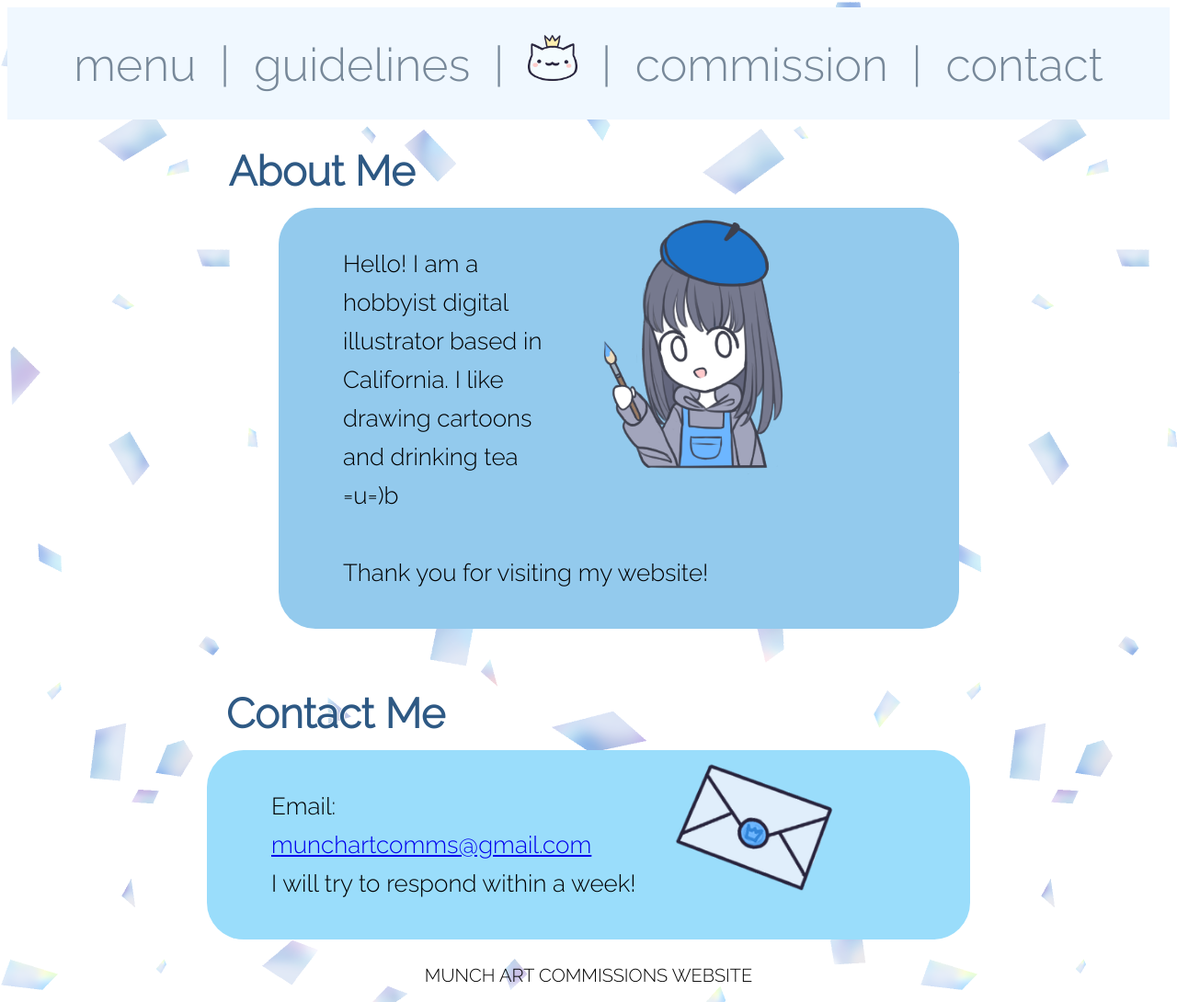
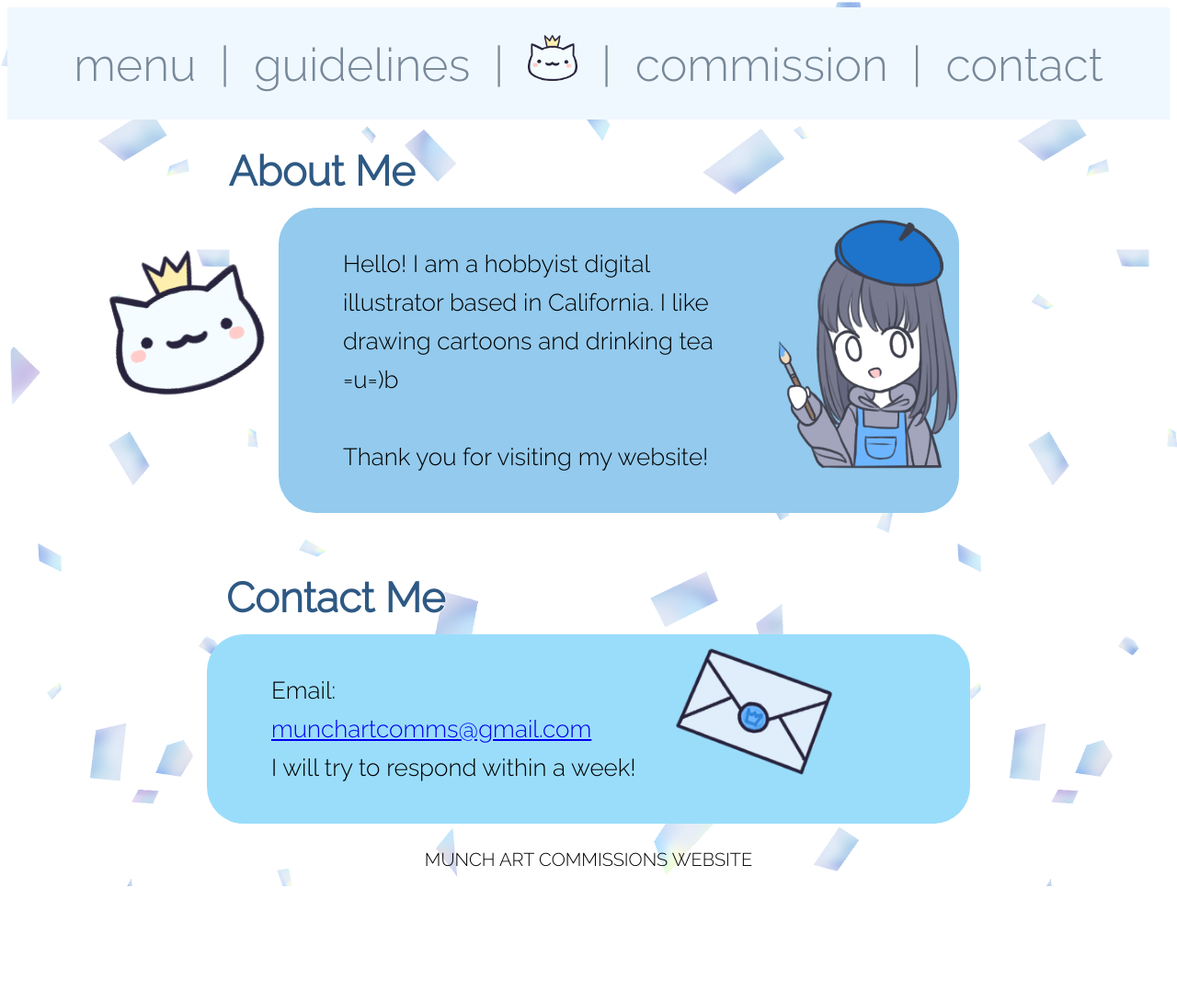
Before and after one commit to MunchArtCommissions/MunchArtCommissions.github.io, a plain HTML site: page contact.html in a window 1280 px wide. Shown: the whole page at 92% size. After the commit the page ends 964 px from the top, so only its background shows below. Drawn offline with Linux system fonts and the light colour scheme; a script that the page names is missing.

Commit message:
Added icon to about me

```diff
--- a/contact.html
+++ b/contact.html
@@ -20,7 +20,8 @@
     <br>
 
     <div class="text-style headline-style" style="padding-right:580px;"> <b>About Me</b> </div> <br>
-    <img src="step6.png" alt="about me image" style="float: right; display: block; margin-left: auto; margin-right: 360px; height: 290px; width: auto;">
+    <img src="step6.png" alt="about me image" style="float: right; display: block; margin-left: auto; margin-right: 170px; height: 290px; width: auto;">
+    <img src="logo.png" alt="logo image" style="float: left; display: block; margin-left: auto; margin-left: 110px; margin-top: 50px; height: 150px; width: auto; transform: rotate(-15deg);">
     <div class="text-style" id="aboutme-textbox">
       Hello! I am a hobbyist digital illustrator based in California. I like drawing cartoons and drinking tea =u=)b <br><br> Thank you for visiting my website!
     </div>
```
